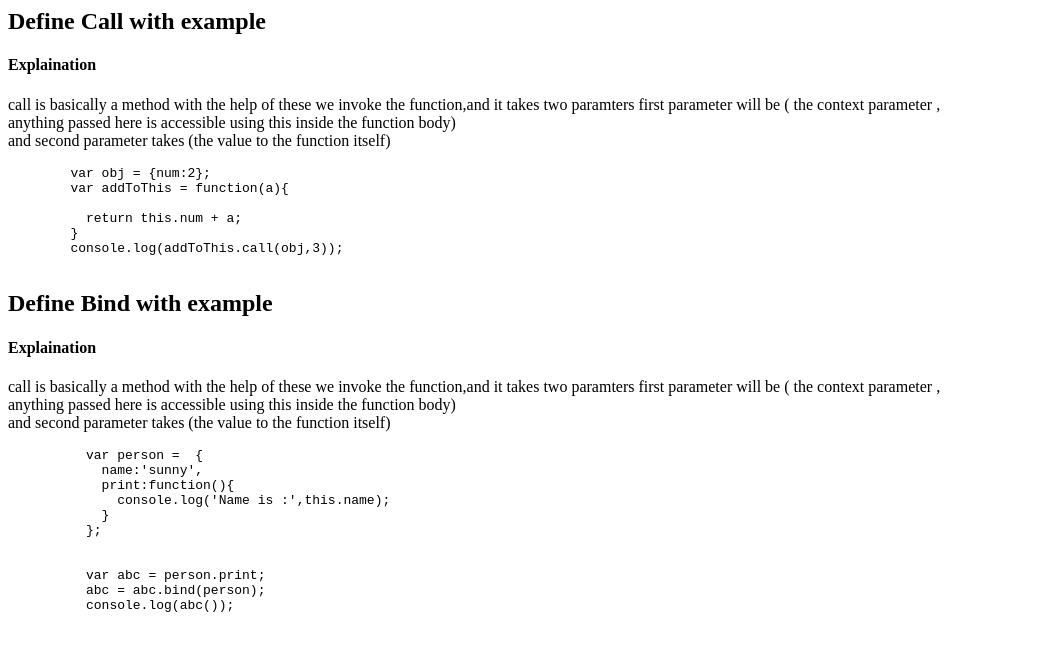
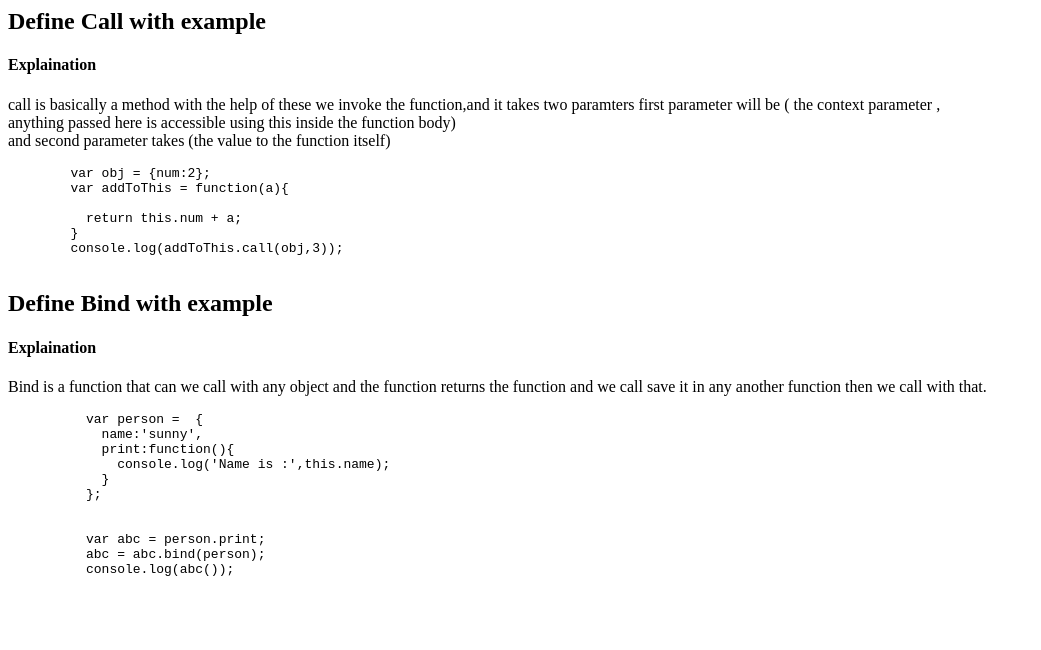
Before and after one commit to sunnykhurana7/BootCampAssignments, a plain HTML site: page Question3 .html in a window 1280 px wide. Shown: the whole page, without its empty margins (0-1041 px from the left). Drawn offline with Linux system fonts and the light colour scheme.

Commit message:
done changes

```diff
--- a/Question3 .html
+++ b/Question3 .html
@@ -57,8 +57,7 @@
       <p>
         <h4>Explaination</h4>
         <p>
-          call is basically a method with the help of these we invoke the function,and it takes two paramters first parameter will be
-          ( the context parameter ,<br/>anything passed here is accessible using this inside the function body) <br/>and second parameter takes (the value to the function itself)
+          Bind is a function that can we call with any object and the function returns the function and we call save it in any another function then we call with that.
         </p>
 
         <pre>
```
